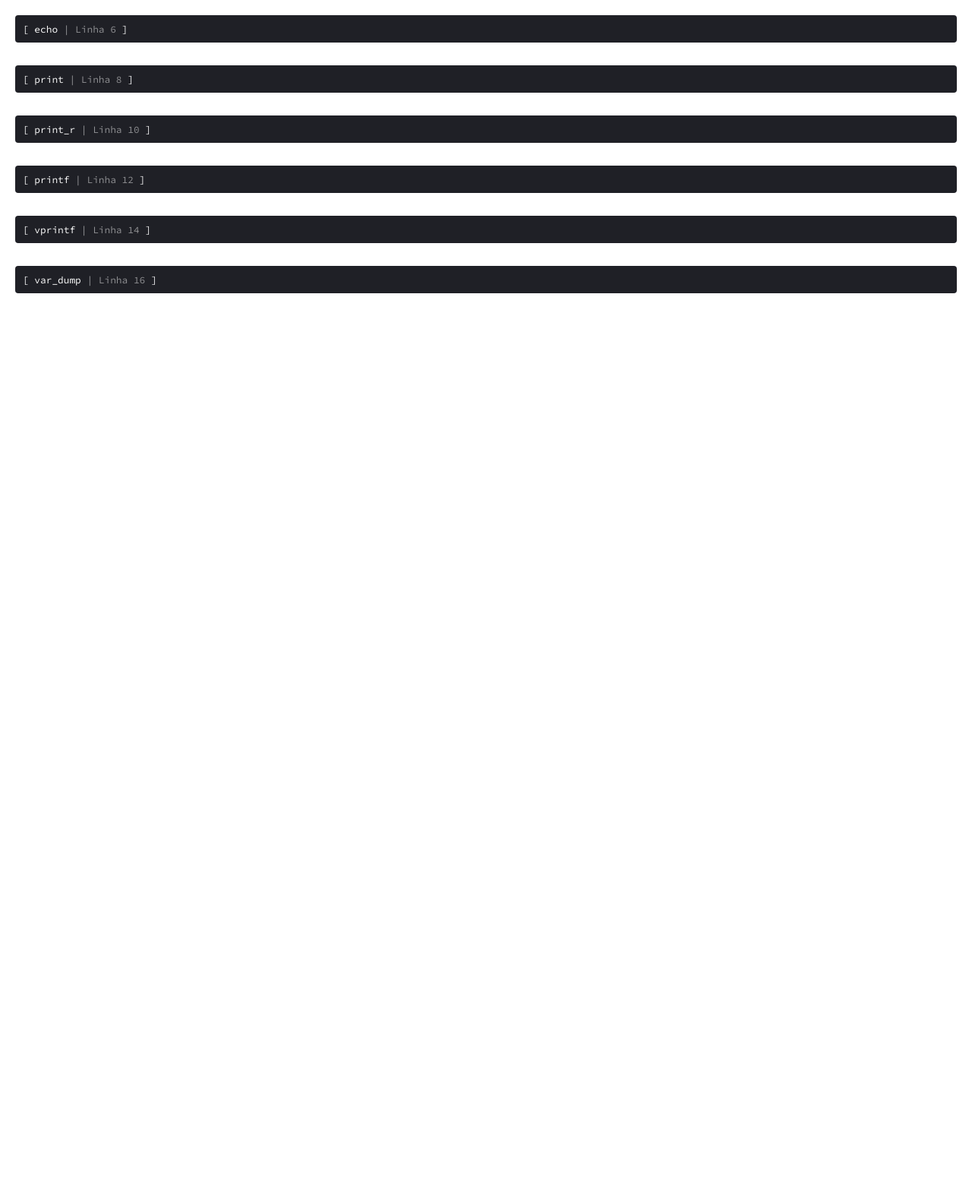
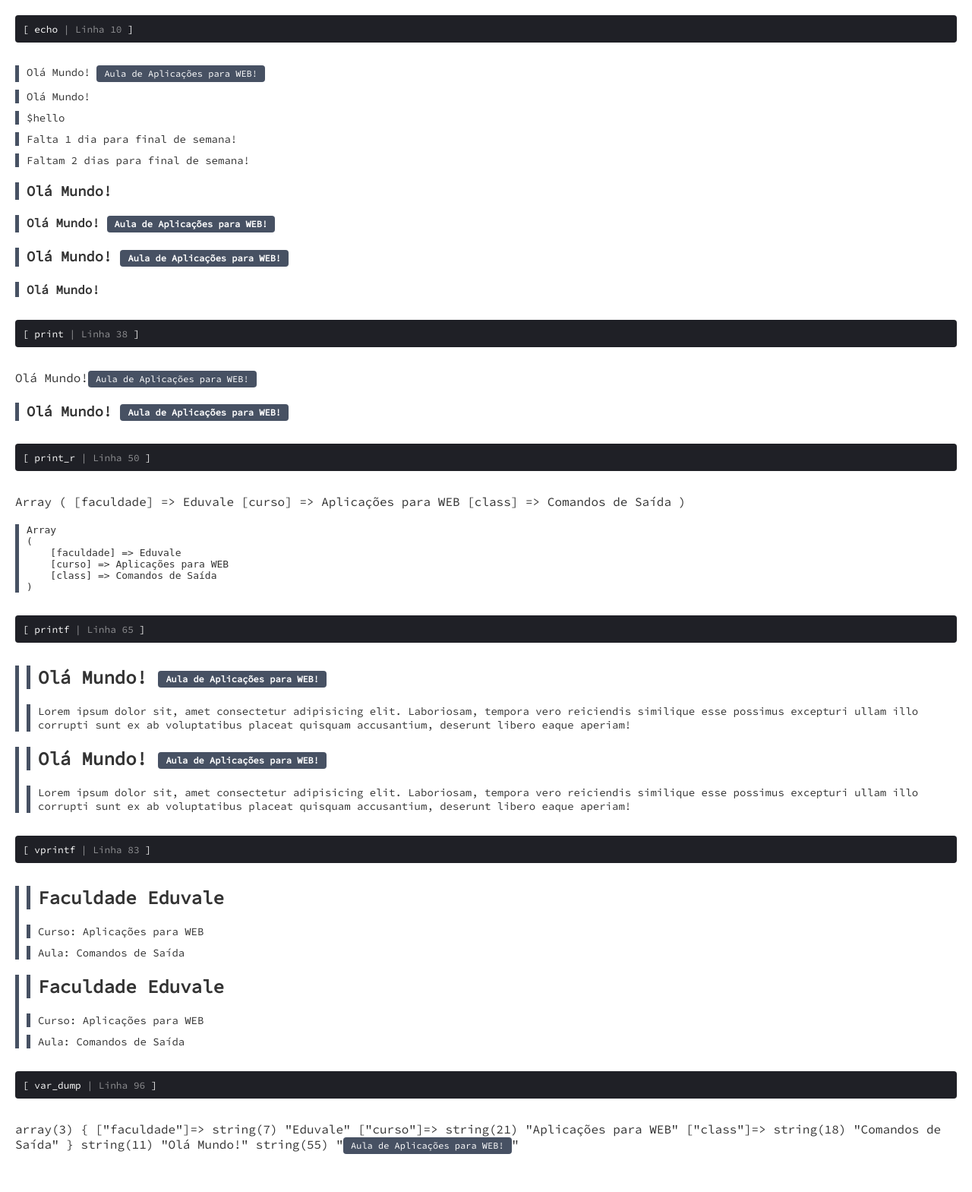
Before and after one commit to JulioCesarOliveiraJR/eduvale2021-2, a PHP site: page / in a window 1280 px wide. Shown: the whole page at 76% size. Before the commit the page ends 386 px from the top, so only its background shows below. Run offline with PHP 8.4, Linux system fonts and the light colour scheme.

Commit message:
Comandos de Saida e Tipo de dados

```diff
--- a/web_2/conteudo/01 - introducao/01 - Comandos-de-saida/index.php
+++ b/web_2/conteudo/01 - introducao/01 - Comandos-de-saida/index.php
@@ -3,14 +3,100 @@ require __DIR__ . '/../../_config/funcoes.php';
 
 tituloPagina("01 - Comandos de saída");
 
+/**
+ * [ echo ] https://php.net/manual/pt_BR/function.echo.php
+ */
+
 CriarTitulo("echo", __LINE__);
+
+    echo "<p>Olá Mundo!", " ", "<span class='tag'>Aula de Aplicações para WEB!</span>", "</p>";
+
+    $hello = "Olá Mundo!";
+    $code = "<span class='tag'>Aula de Aplicações para WEB!</span>";
+
+    echo "<p>$hello</p>";
+    echo '<p>$hello</p>';
+
+    $day = "dia";
+
+    echo "<p>Falta 1 $day para final de semana!</p>";
+    echo "<p>Faltam 2 {$day}s para final de semana!</p>";
+
+    echo "<h3>{$hello}</h3>";
+    echo "<h4>{$hello} {$code}</h4>";
+
+    echo '<h3>' . $hello . ' ' . $code . '</h3>';
+?>
+    <h4><?= $hello; ?></h4>
+<?php
+
+
+/**
+ * [ print ] https://php.net/manual/pt_BR/function.print.php
+ */
 
 CriarTitulo("print", __LINE__);
 
+    print($hello);
+    print $code;
+
+    print "<h3>{$hello} {$code}</h3>";
+
+
+/**
+ * [ print_r ] https://php.net/manual/pt_BR/function.print-r.php
+ */
+
 CriarTitulo("print_r", __LINE__);
+    $arr = [
+        "faculdade" => "Eduvale",
+        "curso" => "Aplicações para WEB",
+        "class" => "Comandos de Saída"
+    ];
+
+    print_r($arr);
+
+    echo "<pre>", print_r($arr, true) , "</pre>";
+
+/**
+ * [ printf ] https://php.net/manual/pt_BR/function.printf.php
+ */
 
 CriarTitulo("printf", __LINE__);
 
+$article = "<article><h1>%s</h1><p>%s</p></article>";
+//$article = "<article><h1>{$title}</h1><p>{$subtitle}</p></article>";
+$title = "{$hello} {$code}";
+$subtitle = "Lorem ipsum dolor sit, amet consectetur adipisicing elit.
+    Laboriosam, tempora vero reiciendis similique esse possimus excepturi
+    ullam illo corrupti sunt ex ab voluptatibus placeat quisquam accusantium,
+    deserunt libero eaque aperiam!";
+
+printf($article, $title, $subtitle);
+
+echo sprintf($article, $title, $subtitle);
+
+/**
+ * [ vprintf ] https://php.net/manual/pt_BR/function.vprintf.php
+ */
+
 CriarTitulo("vprintf", __LINE__);
 
+$article = "<article><h1>Faculdade %s</h1><p>Curso: %s</p><p>Aula: %s</p></article>";
+vprintf($article, $arr);
+/*Quero utilizar echo */
+echo vsprintf($article, $arr);
+
+
+
+/**
+ * [ var_dump ] https://php.net/manual/pt_BR/function.var-dump.php
+ */
+
 CriarTitulo("var_dump", __LINE__);
+
+var_dump(
+    $arr,
+    $hello,
+    $code
+);
```
Also changed, not shown: web_2/conteudo/01 - introducao/02 - Variaves-e-tipos-de-dados/index.php (+106 -0 lines), web_2/conteudo/04 - banco-de-dados-com-pdo/10 - removendo-registro-ativo/index.php (line endings or trailing spaces).
